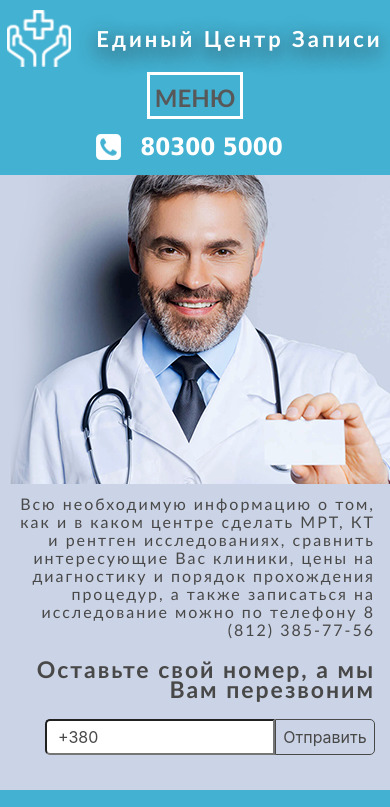
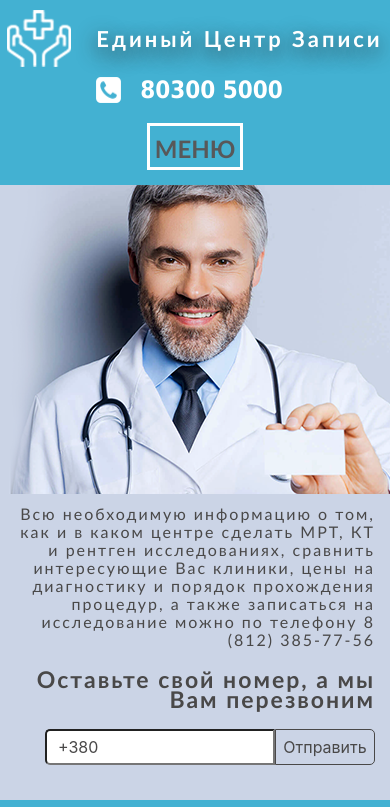
Before and after one commit to OlegTu/Final_Project, a plain HTML site: page hell_lvl/index.html in a window 390 px wide. Shown: the top 807 px of the page. Drawn offline with nearby package versions, Linux system fonts and the light colour scheme; a web font is replaced by a local one.

Commit message:
max width correction

```diff
--- a/hell_lvl/css/max-width_720px.css
+++ b/hell_lvl/css/max-width_720px.css
@@ -29,10 +29,10 @@
         margin: 0 0 0 25px;
     }
     .navigator__tel{
-        order: 2;
+
         display: flex;
         justify-content: center;
-        padding: 10px 0 0 0;
+        padding: 0px 0 15px 0;
     }
 
 
@@ -45,6 +45,7 @@
         display: flex;
         justify-content: center;
         flex-direction: column;
+        padding: 0 0 5px 0;
     }
     .navigator__menu--list{
         margin: 0;
```
